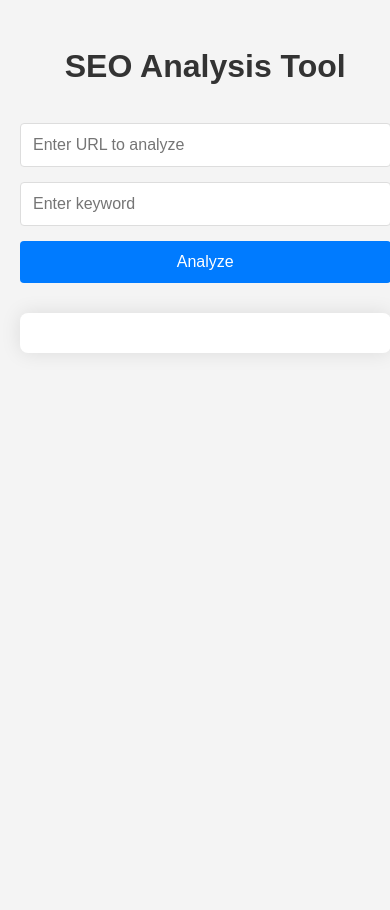
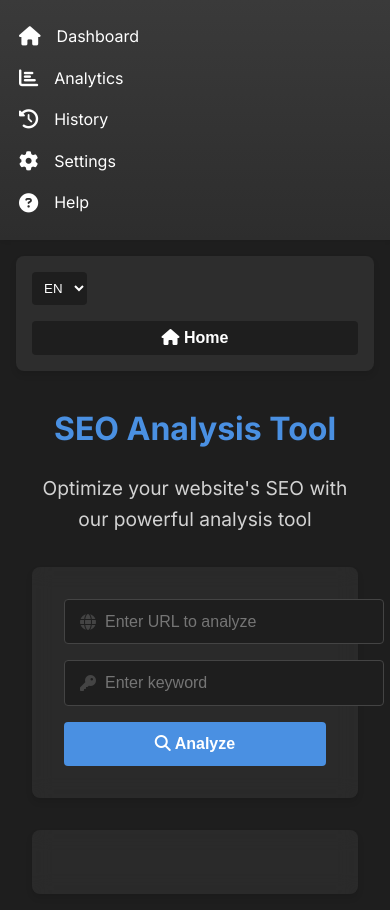
Before and after one commit to sofianbettayeb/seo-app, a Python web app: template templates/index.html in a window 390 px wide. Before the commit the page ends 283 px from the top, so only its background shows below. Run offline with Jinja, Linux system fonts and the light colour scheme; the template is opened without the code that fills it, so the values that code supplies are empty; some libraries are stand-ins or nearby versions.

Commit message:
Agent step completed: Redesign the frontend to match Webflow-like interface

```diff
--- a/static/css/styles.css
+++ b/static/css/styles.css
@@ -1,162 +1,334 @@
+:root {
+    --primary-color: #4A90E2;
+    --secondary-color: #F5A623;
+    --background-color: #1E1E1E;
+    --sidebar-color: #2D2D2D;
+    --text-color: #FFFFFF;
+    --light-gray: #444444;
+    --box-shadow: 0 4px 6px rgba(0, 0, 0, 0.1);
+    --transition: all 0.3s ease;
+}
+
 body {
-    font-family: Arial, sans-serif;
+    font-family: 'Inter', sans-serif;
     line-height: 1.6;
     margin: 0;
     padding: 0;
-    background-color: #f4f4f4;
-    color: #333;
+    background-color: var(--background-color);
+    color: var(--text-color);
+}
+
+.app-container {
+    display: flex;
+    min-height: 100vh;
+}
+
+.sidebar {
+    width: 250px;
+    background: linear-gradient(to bottom, #3a3a3a, #2D2D2D);
+    padding: 2rem 0;
+    box-shadow: 2px 0 5px rgba(0, 0, 0, 0.1);
+    transition: var(--transition);
+}
+
+.sidebar-item {
+    padding: 1rem 1.5rem;
+    cursor: pointer;
+    transition: var(--transition);
+    display: flex;
+    align-items: center;
+    border-left: 3px solid transparent;
+}
+
+.sidebar-item:hover {
+    background-color: rgba(255, 255, 255, 0.1);
+    border-left-color: var(--primary-color);
+}
+
+.sidebar-item i {
+    margin-right: 1rem;
+    font-size: 1.2rem;
+}
+
+.main-content {
+    flex-grow: 1;
+    padding: 2rem;
+    max-width: 1200px;
+    margin: 0 auto;
+}
+
+.top-bar {
+    display: flex;
+    justify-content: space-between;
+    align-items: center;
+    margin-bottom: 2rem;
+    background-color: var(--sidebar-color);
+    padding: 1rem;
+    border-radius: 8px;
+    box-shadow: var(--box-shadow);
+}
+
+.language-selector select {
+    background-color: var(--background-color);
+    color: var(--text-color);
+    border: none;
+    padding: 0.5rem;
+    border-radius: 4px;
+    cursor: pointer;
+    transition: var(--transition);
+}
+
+.language-selector select:hover {
+    background-color: var(--light-gray);
+}
+
+.home-button {
+    background-color: var(--background-color);
+    color: var(--text-color);
+    border: none;
+    padding: 0.5rem 1rem;
+    border-radius: 4px;
+    cursor: pointer;
+    transition: var(--transition);
+}
+
+.home-button:hover {
+    background-color: var(--primary-color);
+    transform: translateY(-2px);
 }
 
 .container {
-    width: 90%;
     max-width: 800px;
-    margin: auto;
-    overflow: hidden;
-    padding: 20px;
-}
-
-h1, h2, h3 {
-    color: #333;
-    margin-bottom: 20px;
+    margin: 0 auto;
 }
 
 h1 {
+    font-size: 2.5rem;
+    font-weight: 700;
+    margin-bottom: 0.5rem;
+    color: var(--primary-color);
     text-align: center;
-    font-size: 2.5em;
-    margin-bottom: 30px;
 }
 
-h2 {
-    font-size: 2em;
-    border-bottom: 2px solid #333;
-    padding-bottom: 10px;
+.subtitle {
+    font-size: 1.2rem;
+    color: var(--text-color);
+    opacity: 0.8;
+    text-align: center;
+    margin-bottom: 2rem;
 }
 
-h3 {
-    font-size: 1.5em;
-    margin-bottom: 10px;
+.input-section {
+    background-color: rgba(45, 45, 45, 0.8);
+    backdrop-filter: blur(10px);
+    border-radius: 8px;
+    padding: 2rem;
+    margin-bottom: 2rem;
+    box-shadow: var(--box-shadow);
+    transition: var(--transition);
+}
+
+.input-section:hover {
+    transform: translateY(-5px);
 }
 
 .input-container {
     display: flex;
     flex-direction: column;
-    gap: 15px;
-    margin-bottom: 30px;
+    gap: 1rem;
+}
+
+.input-wrapper {
+    position: relative;
+}
+
+.input-wrapper i {
+    position: absolute;
+    left: 1rem;
+    top: 50%;
+    transform: translateY(-50%);
+    color: var(--light-gray);
 }
 
 input[type="text"] {
-    padding: 12px;
-    border: 1px solid #ddd;
+    width: 100%;
+    padding: 0.8rem 1rem 0.8rem 2.5rem;
+    font-size: 1rem;
+    background-color: var(--background-color);
+    border: 1px solid var(--light-gray);
     border-radius: 4px;
-    font-size: 16px;
+    color: var(--text-color);
+    transition: var(--transition);
+}
+
+input[type="text"]:focus {
+    outline: none;
+    border-color: var(--primary-color);
+    box-shadow: 0 0 0 2px rgba(74, 144, 226, 0.3);
 }
 
 button {
-    padding: 12px;
-    background-color: #007bff;
-    color: #fff;
+    padding: 0.8rem 1.5rem;
+    background-color: var(--primary-color);
+    color: white;
     border: none;
     border-radius: 4px;
     cursor: pointer;
-    font-size: 16px;
-    transition: background-color 0.3s ease;
+    font-size: 1rem;
+    font-weight: 600;
+    transition: var(--transition);
 }
 
 button:hover {
-    background-color: #0056b3;
+    background-color: #3A7BC8;
+    transform: translateY(-2px);
 }
 
 .results-container {
-    background-color: #fff;
-    padding: 30px;
+    background-color: rgba(45, 45, 45, 0.8);
+    backdrop-filter: blur(10px);
     border-radius: 8px;
-    box-shadow: 0 0 20px rgba(0,0,0,0.1);
+    padding: 2rem;
+    box-shadow: var(--box-shadow);
+    transition: var(--transition);
 }
 
-.error {
-    color: #dc3545;
-    font-weight: bold;
-    padding: 10px;
-    background-color: #f8d7da;
-    border: 1px solid #f5c6cb;
-    border-radius: 4px;
+.results-container:hover {
+    transform: translateY(-5px);
 }
 
 .metric {
-    margin-bottom: 30px;
-    padding: 20px;
-    background-color: #f9f9f9;
+    background-color: var(--background-color);
     border-radius: 8px;
-    box-shadow: 0 2px 5px rgba(0,0,0,0.1);
+    padding: 1.5rem;
+    margin-bottom: 1.5rem;
+    transition: var(--transition);
+    border: 1px solid rgba(255, 255, 255, 0.1);
+}
+
+.metric:hover {
+    transform: translateY(-5px);
+    box-shadow: 0 5px 15px rgba(0, 0, 0, 0.1);
 }
 
 .metric h3 {
     margin-top: 0;
+    font-size: 1.2rem;
+    color: var(--primary-color);
 }
 
 .overall-score {
     text-align: center;
-    padding: 20px;
-    margin-bottom: 30px;
+    padding: 2rem;
+    margin-bottom: 2rem;
     border-radius: 8px;
-    color: #fff;
+    background-image: linear-gradient(135deg, #4A90E2 0%, #5CA9FB 100%);
+    position: relative;
+    overflow: hidden;
 }
 
 .overall-score h3 {
     margin: 0;
-    font-size: 2em;
+    font-size: 3rem;
+    font-weight: 700;
 }
 
-.poor {
-    background-color: #dc3545;
+.overall-score::before {
+    content: '';
+    position: absolute;
+    top: -50%;
+    left: -50%;
+    width: 200%;
+    height: 200%;
+    background: radial-gradient(circle, rgba(255,255,255,0.1) 0%, rgba(255,255,255,0) 70%);
+    animation: pulse 4s linear infinite;
 }
 
-.moderate {
-    background-color: #ffc107;
+@keyframes pulse {
+    0% {
+        transform: translate(-50%, -50%) scale(0.8);
+        opacity: 0.8;
+    }
+    100% {
+        transform: translate(-50%, -50%) scale(1.2);
+        opacity: 0;
+    }
 }
 
-.good {
-    background-color: #28a745;
-}
-
-p {
-    margin-bottom: 15px;
-}
+.poor { color: #FF6B6B; }
+.moderate { color: #FFA94D; }
+.good { color: #51CF66; }
 
 small {
     display: block;
-    margin-top: 10px;
-    color: #666;
+    margin-top: 0.5rem;
+    color: var(--text-color);
+    opacity: 0.7;
     font-style: italic;
 }
 
-ul {
-    padding-left: 20px;
-    margin-bottom: 10px;
+.loading {
+    text-align: center;
+    padding: 2rem;
+    font-size: 1.2rem;
+    color: var(--primary-color);
 }
 
-@media (max-width: 600px) {
+.error {
+    background-color: #FF6B6B;
+    color: white;
+    padding: 1rem;
+    border-radius: 4px;
+    text-align: center;
+    margin-bottom: 1rem;
+}
+
+@media (max-width: 768px) {
+    .app-container {
+        flex-direction: column;
+    }
+
+    .sidebar {
+        width: 100%;
+        padding: 1rem 0;
+    }
+
+    .sidebar-item {
+        padding: 0.5rem 1rem;
+    }
+
+    .main-content {
+        padding: 1rem;
+    }
+
     .container {
-        width: 95%;
+        padding: 0 1rem;
     }
 
     h1 {
-        font-size: 2em;
+        font-size: 2rem;
     }
 
-    h2 {
-        font-size: 1.8em;
+    .input-container {
+        flex-direction: column;
     }
 
-    h3 {
-        font-size: 1.3em;
+    input[type="text"], button {
+        width: 100%;
     }
 
-    .results-container {
-        padding: 20px;
+    .overall-score h3 {
+        font-size: 2.5rem;
+    }
+}
+
+@media (max-width: 480px) {
+    .top-bar {
+        flex-direction: column;
+        gap: 1rem;
     }
 
-    .metric {
-        padding: 15px;
+    .language-selector, .home-button {
+        width: 100%;
     }
 }
--- a/static/js/script.js
+++ b/static/js/script.js
@@ -8,8 +8,13 @@ document.addEventListener('DOMContentLoaded', () => {
         const url = urlInput.value.trim();
         const keyword = keywordInput.value.trim();
 
-        if (!url || !keyword) {
-            showError('Please enter both URL and keyword.');
+        if (!isValidUrl(url)) {
+            showError('Please enter a valid URL.');
+            return;
+        }
+
+        if (!keyword) {
+            showError('Please enter a keyword.');
             return;
         }
 
@@ -23,12 +28,21 @@ document.addEventListener('DOMContentLoaded', () => {
         }
     });
 
+    function isValidUrl(string) {
+        try {
+            new URL(string);
+            return true;
+        } catch (_) {
+            return false;
+        }
+    }
+
     function showLoading() {
-        resultsContainer.innerHTML = '<p>Analyzing... Please wait.</p>';
+        resultsContainer.innerHTML = '<div class="loading"><i class="fas fa-spinner fa-spin"></i> Analyzing... Please wait.</div>';
     }
 
     function showError(message) {
-        resultsContainer.innerHTML = `<p class="error">${message}</p>`;
+        resultsContainer.innerHTML = `<div class="error"><i class="fas fa-exclamation-circle"></i> ${message}</div>`;
     }
 
     function getColorClass(value, thresholds) {
@@ -118,51 +132,52 @@ document.addEventListener('DOMContentLoaded', () => {
         let resultsHTML = `
             <h2>SEO Analysis Results</h2>
             <div class="overall-score ${overallScoreInfo.colorClass}">
-                <h3>Overall SEO Score: ${overallScore}%</h3>
+                <h3>${overallScore}%</h3>
+                <p>Overall SEO Score</p>
                 <p>${overallScoreInfo.explanation}</p>
             </div>
             <div class="metric">
-                <h3>Title</h3>
+                <h3><i class="fas fa-heading"></i> Title</h3>
                 <p>${data.title}</p>
                 <small>A good title should be 50-60 characters long and include your main keyword.</small>
             </div>
             <div class="metric">
-                <h3>Meta Description</h3>
+                <h3><i class="fas fa-align-left"></i> Meta Description</h3>
                 <p>${data.meta_description}</p>
                 <small>A good meta description should be 150-160 characters long and include your main keyword.</small>
             </div>
             <div class="metric">
-                <h3>Keyword Density: <span class="${keywordDensityInfo.colorClass}">${data.keyword_density}%</span></h3>
+                <h3><i class="fas fa-percentage"></i> Keyword Density: <span class="${keywordDensityInfo.colorClass}">${data.keyword_density}%</span></h3>
                 <p>${keywordDensityInfo.explanation}</p>
                 <small>Keyword density is the percentage of times a keyword appears on a web page compared to the total number of words on the page.</small>
             </div>
             <div class="metric">
-                <h3>Readability Score: <span class="${readabilityInfo.colorClass}">${data.readability_score}</span></h3>
+                <h3><i class="fas fa-book-reader"></i> Readability Score: <span class="${readabilityInfo.colorClass}">${data.readability_score}</span></h3>
                 <p>${readabilityInfo.explanation}</p>
                 <small>The readability score indicates how easy it is for people to read your content. A higher score means easier to read.</small>
             </div>
             <div class="metric">
-                <h3>Internal Links: <span class="${internalLinksInfo.colorClass}">${data.internal_links}</span></h3>
+                <h3><i class="fas fa-link"></i> Internal Links: <span class="${internalLinksInfo.colorClass}">${data.internal_links}</span></h3>
                 <p>${internalLinksInfo.explanation}</p>
                 <small>Internal links help search engines understand the structure of your site and distribute page authority.</small>
             </div>
             <div class="metric">
-                <h3>External Links: <span class="${externalLinksInfo.colorClass}">${data.external_links}</span></h3>
+                <h3><i class="fas fa-external-link-alt"></i> External Links: <span class="${externalLinksInfo.colorClass}">${data.external_links}</span></h3>
                 <p>${externalLinksInfo.explanation}</p>
                 <small>External links to reputable sources can improve your site's credibility and SEO.</small>
             </div>
             <div class="metric">
-                <h3>Keyword in URL: <span class="${keywordInUrlInfo.colorClass}">${data.keyword_in_url ? 'Yes' : 'No'}</span></h3>
+                <h3><i class="fas fa-link"></i> Keyword in URL: <span class="${keywordInUrlInfo.colorClass}">${data.keyword_in_url ? 'Yes' : 'No'}</span></h3>
                 <p>${keywordInUrlInfo.explanation}</p>
                 <small>Having your keyword in the URL can help with SEO, but don't force it if it doesn't fit naturally.</small>
             </div>
             <div class="metric">
-                <h3>Keyword in Headings: <span class="${keywordInHeadingsInfo.colorClass}">${data.keyword_in_headings}</span></h3>
+                <h3><i class="fas fa-heading"></i> Keyword in Headings: <span class="${keywordInHeadingsInfo.colorClass}">${data.keyword_in_headings}</span></h3>
                 <p>${keywordInHeadingsInfo.explanation}</p>
                 <small>Using your keyword in headings helps search engines understand the structure and topic of your content.</small>
             </div>
             <div class="metric">
-                <h3>H1 Tags:</h3>
+                <h3><i class="fas fa-h1"></i> H1 Tags:</h3>
                 <ul>
                     ${data.h1_tags.map(tag => `<li>${tag}</li>`).join('')}
                 </ul>
@@ -171,5 +186,9 @@ document.addEventListener('DOMContentLoaded', () => {
         `;
 
         resultsContainer.innerHTML = resultsHTML;
+        resultsContainer.style.display = 'none';
+        setTimeout(() => {
+            resultsContainer.style.display = 'block';
+        }, 100);
     }
 });
--- a/templates/index.html
+++ b/templates/index.html
@@ -4,17 +4,51 @@
     <meta charset="UTF-8">
     <meta name="viewport" content="width=device-width, initial-scale=1.0">
     <title>SEO Analysis Tool</title>
+    <link href="https://fonts.googleapis.com/css2?family=Inter:wght@300;400;600;700&display=swap" rel="stylesheet">
     <link rel="stylesheet" href="/css/styles.css">
+    <script src="https://kit.fontawesome.com/a076d05399.js" crossorigin="anonymous"></script>
 </head>
 <body>
+    <div class="app-container">
+        <aside class="sidebar">
+            <div class="sidebar-item active"><i class="fas fa-home"></i> Dashboard</div>
+            <div class="sidebar-item"><i class="fas fa-chart-bar"></i> Analytics</div>
+            <div class="sidebar-item"><i class="fas fa-history"></i> History</div>
+            <div class="sidebar-item"><i class="fas fa-cog"></i> Settings</div>
+            <div class="sidebar-item"><i class="fas fa-question-circle"></i> Help</div>
+        </aside>
+        <main class="main-content">
+            <header class="top-bar">
+                <div class="language-selector">
+                    <select>
+                        <option value="en">EN</option>
+                        <option value="es">ES</option>
+                        <option value="fr">FR</option>
+                    </select>
+                </div>
+                <button class="home-button"><i class="fas fa-home"></i> Home</button>
+            </header>
             <div class="container">
                 <h1>SEO Analysis Tool</h1>
+                <p class="subtitle">Optimize your website's SEO with our powerful analysis tool</p>
+                <section class="input-section">
                     <div class="input-container">
+                        <div class="input-wrapper">
+                            <i class="fas fa-globe"></i>
                             <input type="text" id="url" placeholder="Enter URL to analyze" required>
+                        </div>
+                        <div class="input-wrapper">
+                            <i class="fas fa-key"></i>
                             <input type="text" id="keyword" placeholder="Enter keyword" required>
-            <button id="analyze-btn">Analyze</button>
                         </div>
+                        <button id="analyze-btn"><i class="fas fa-search"></i> Analyze</button>
+                    </div>
+                </section>
+                <section class="results-section">
                     <div id="results" class="results-container"></div>
+                </section>
+            </div>
+        </main>
     </div>
     <script src="https://cdn.jsdelivr.net/npm/axios/dist/axios.min.js"></script>
     <script src="/js/script.js"></script>
```
Also changed, not shown: server.js (+1 -152 lines). Lines whose indentation alone changed are shown as unchanged.
